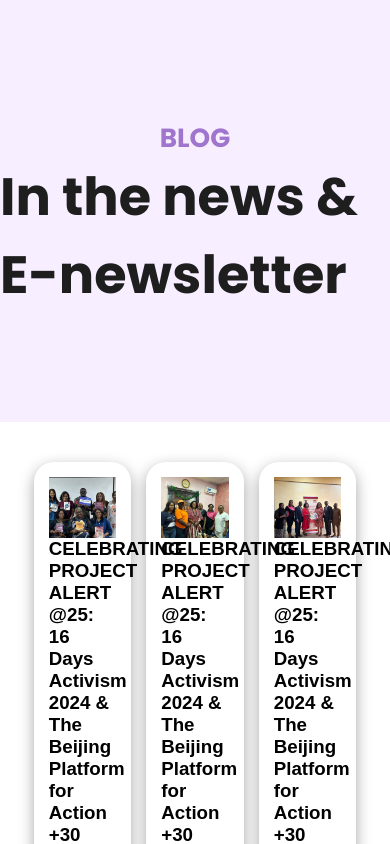
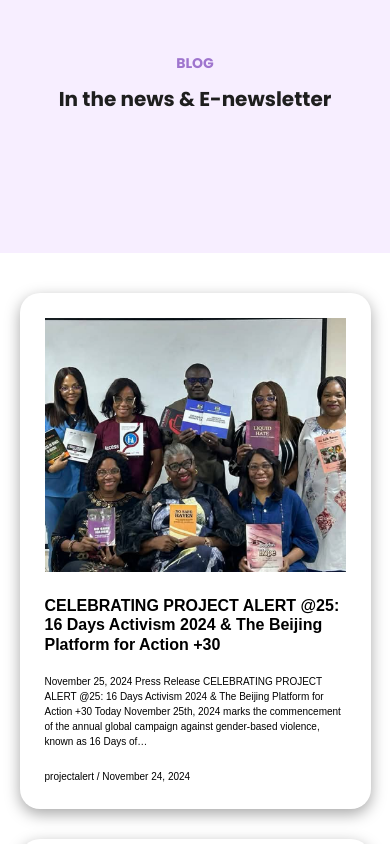
Before and after one commit to DevIsmail-coder/Project-Alert, a React (Vite) app: page /blog in a window 390 px wide. Shown: the top 844 px of the page. Built offline with nearby package versions, Linux system fonts and the light colour scheme.

Commit message:
Refactor Blog component layout and styles for improved responsiveness and structure

```diff
--- a/src/pages/Blog/Blog.css
+++ b/src/pages/Blog/Blog.css
@@ -6,7 +6,7 @@
 
 .blog_Hero {
   width: 100%;
-  height: 50vh;
+  height: 30vh;
   background-color: #f7eeff;
   display: flex;
   flex-direction: column;
@@ -38,12 +38,13 @@
 
 .Page-title {
   width: 100%;
-  height: 50%;
+  height: 20vh;
   display: flex;
   align-items: center;
   justify-content: center;
   flex-direction: column;
   position: relative;
+  gap: 20px;
 }
 
 .card_holder {
@@ -57,16 +58,24 @@
   justify-content: center;
   background-color: #ffff;
 }
+.card_container{
+  width: 100%;
+  display: flex;
+  flex-wrap: wrap;
+  gap: 15px;
+  align-items: center;
+  justify-content: center;
+  background-color: #ffff;
+}
 .card {
-  height: 500px;
+  /* height: 440px; */
   width: 25%;
   border-radius: 20px;
-  /* line-height: 20px; */
-  padding: 15px;
+  gap: 20px;
+  padding: 25px;
   display: flex;
   flex-direction: column;
   font-size: 400;
-
   box-shadow: rgba(0, 0, 0, 0.35) 0px 5px 15px;
 }
 
@@ -85,21 +94,17 @@
     object-fit: cover;
   }
 }
-.card-title{
-  width: 100%;
-  height: 30%;
-  background-color: red;
+
+.card_title h3{
+  font-size: 16px !important;
+  line-height: 1.2;
 }
-.card-content{
-  width: 100%;
-  height: 40%;
-  background-color: blue;
+
+.card_content {
+font-size: 10px;
+line-height: 1.5;
 }
-.card-date{
-  width: 100%;
-  height: 10%;
-  background-color: green;
-}
+
 .dot-holder {
   width: 100%;
   height: 5%;
@@ -216,3 +221,43 @@
   font-weight: 400;
   line-height: 18px;
 }
+
+@media screen and (max-width: 650px) {
+  .card_container{
+    width: 100%;
+    display: flex;
+    flex-wrap: wrap;
+    flex-direction: column;
+    /* padding: 10px; */
+    gap: 30px;
+  }
+  .card{
+    width: 90%;
+  }
+  .blog_Hero {
+    width: 100%;
+    height: 30vh;
+
+    & h2 {
+      font-size: 14px;
+
+      padding-top: 2px;
+      position: absolute;
+    }
+    & h1 {
+      font-size: 20px;
+    }
+  }
+  .LinkBody {
+    height: auto;
+    width: 90%;
+    display: flex;
+    align-items: center;
+    justify-content: center;
+    flex-direction: column;
+    gap: 10px;
+  }
+  .LinkCard{
+    width: 100%;
+  }
+}
--- a/src/pages/Blog/Blog.jsx
+++ b/src/pages/Blog/Blog.jsx
@@ -137,7 +137,7 @@ const Linkdata = [
 const Blog = () => {
   return (
     <div className="mainBody">
-    <Header/>
+      <Header />
       <div className="blog_Hero">
         <div className="Page-title">
           <h2>BLOG</h2>
@@ -146,6 +146,7 @@ const Blog = () => {
 
       </div>
       <div className="card_holder">
+        <div className="card_container">
           {cardData.map((i, index) => (
             <div className="card" key={index}>
               <div className="card_img">
@@ -157,11 +158,12 @@ const Blog = () => {
               <div className="card_content">
                 <p>{i.content}</p>
               </div>
-            <div className="card_date">
+              <div className="card_content">
                 <p>{i.date}</p>
               </div>
             </div>
           ))}
+        </div>
         <div className="dot-holder">
           <span className="dot"></span>
           <span className="dot2"></span>
@@ -175,7 +177,7 @@ const Blog = () => {
           </div>
         </div>
         <section className="LinkBody">
-          { Linkdata.map((item, index)=>(
+          {Linkdata.map((item, index) => (
 
             <div className="LinkCard" key={index}>
               <div className="tit">{item.first}</div>
@@ -187,7 +189,7 @@ const Blog = () => {
           ))}
 
         </section>
-          <Filter/>
+        <Filter />
       </div>
     </div>
   );
```
Lines whose indentation alone changed are shown as unchanged.
